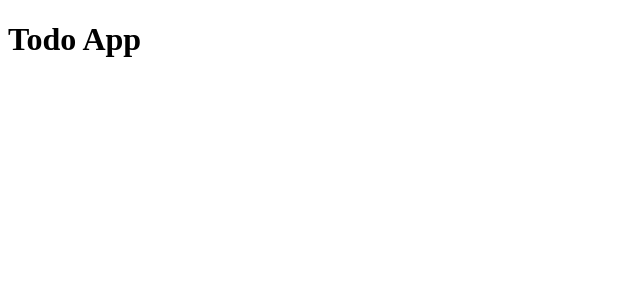
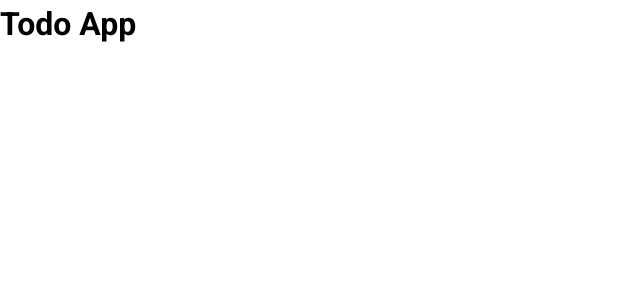
Before and after one commit to vanthom04/todo-app, a React (Vite) app: page / in a window 1280 px wide. Shown: the top 300 px of the page, without its empty margins (0-640 px from the left). Built offline with nearby package versions, Linux system fonts and the light colour scheme.

Commit message:
Add base css to App

```diff
--- /dev/null
+++ b/src/App.css
@@ -0,0 +1,36 @@
+@import url('https://fonts.googleapis.com/css2?family=Roboto:wght@300;400;500;700&display=swap');
+
+* {
+  margin: 0;
+  padding: 0;
+  box-sizing: border-box;
+}
+
+html {
+  font-size: 62.5%;
+}
+
+html *::-webkit-scrollbar {
+  border-radius: 0;
+  width: 10px;
+}
+
+html *::-webkit-scrollbar-thumb {
+  border-radius: 8px;
+  background-color: transparent;
+}
+
+html *::-webkit-scrollbar-track {
+  border-radius: 0;
+  background-color: rgba(0, 0, 0, 0);
+}
+
+body {
+  font-family: 'Roboto', sans-serif;
+  font-size: 1.6rem;
+  line-height: 1.5;
+  text-rendering: optimizeSpeed;
+  background-color: var(--black-color);
+  color: var(--text-color);
+  overflow: hidden;
+}
--- a/src/App.jsx
+++ b/src/App.jsx
@@ -1,3 +1,4 @@
+import './App.css'
 
 function App() {
 
```
